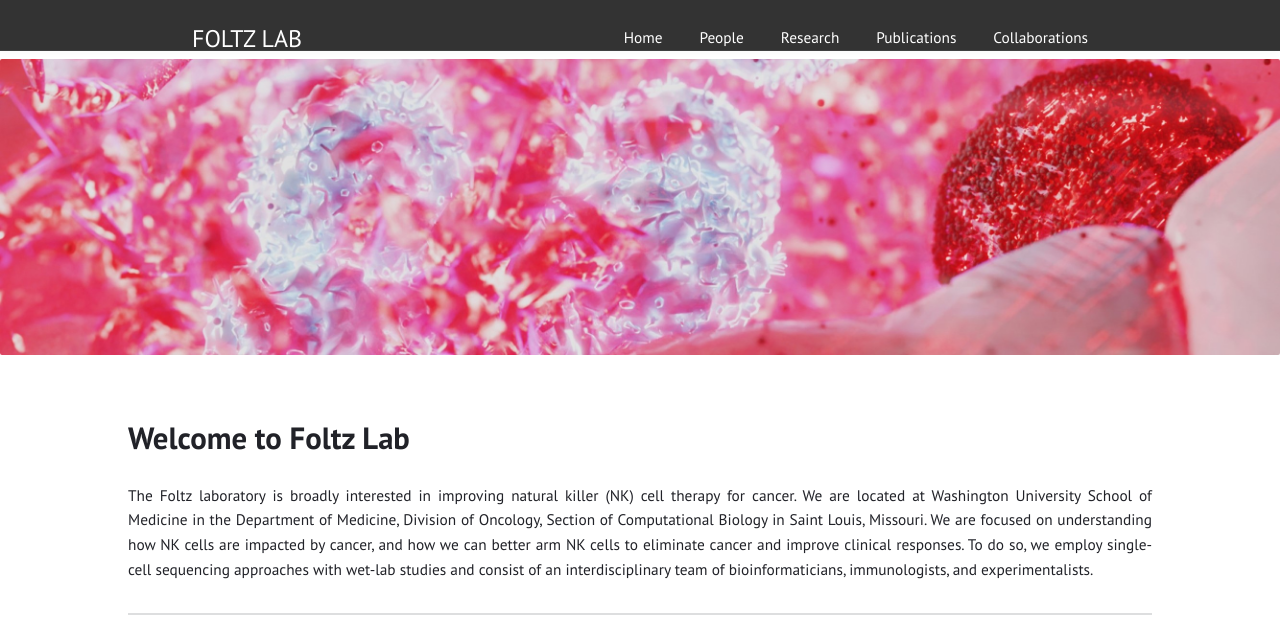
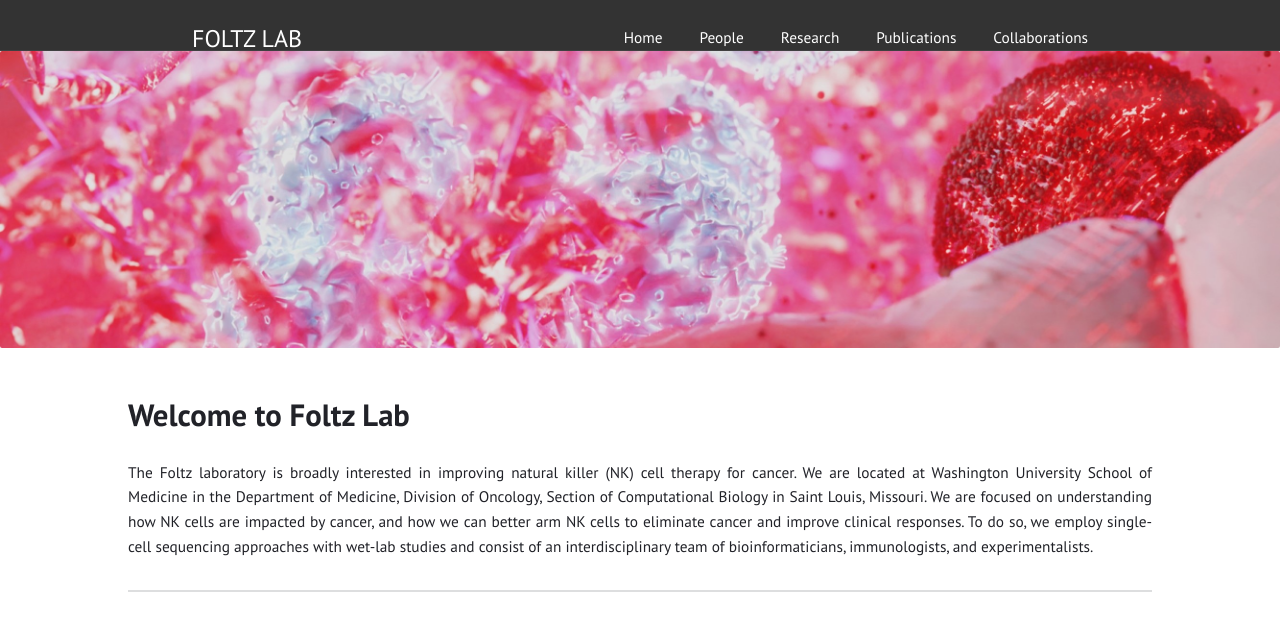
Before and after one commit to Foltz-Lab/Foltz-Lab.github.io, a Jekyll site: the page built from index.html, in a window 1280 px wide. Shown: the top 634 px of the page. Built offline with Jekyll 4.4.1, drawn with Linux system fonts in a browser that asks for light colours.

Commit message:
Update index.html

```diff
--- a/index.html
+++ b/index.html
@@ -6,7 +6,7 @@
 <!-- Full-Width Image Section -->
 <div style="margin: 0; padding: 0;">
 
-<img src="{{ '/images/NK_cells.jpg' | relative_url }}" alt="NK_cells" class="full-width-image">
+<img src="{{ '/images/NK_cells.jpg' | relative_url }}" alt="NK_cells" class="full-width-image" style="margin: 0; padding: 0; display: block;">
 
 </div>
 
```
